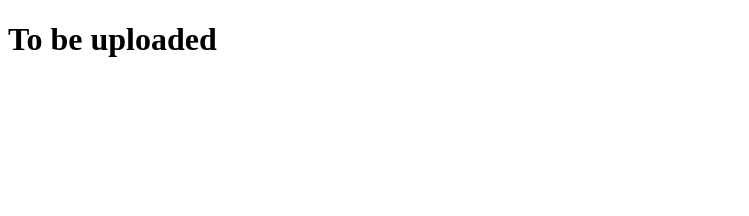
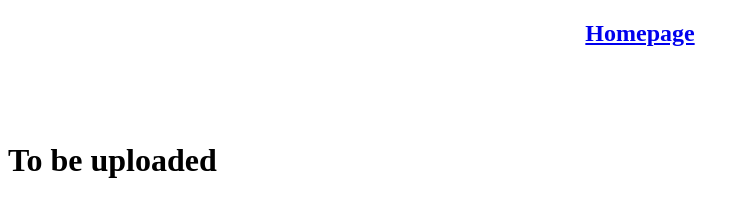
Before and after one commit to sinanuysl/sinanuysl-first-lesson, a plain HTML site: page hw8-2.html in a window 1280 px wide. Shown: the whole page, without its empty margins (0-749 px from the left). Drawn offline with Linux system fonts and the light colour scheme.

Commit message:
Update hw8-2.html

```diff
--- a/hw8-2.html
+++ b/hw8-2.html
@@ -5,6 +5,7 @@
 <meta charset="utf-8">
 </head>
 <body>
+  <center><h2> <a href="index.html">Homepage</a></h2></center> <br><br><br>
 <h1>To be uploaded</h1>
 </body>
 </html>
```
